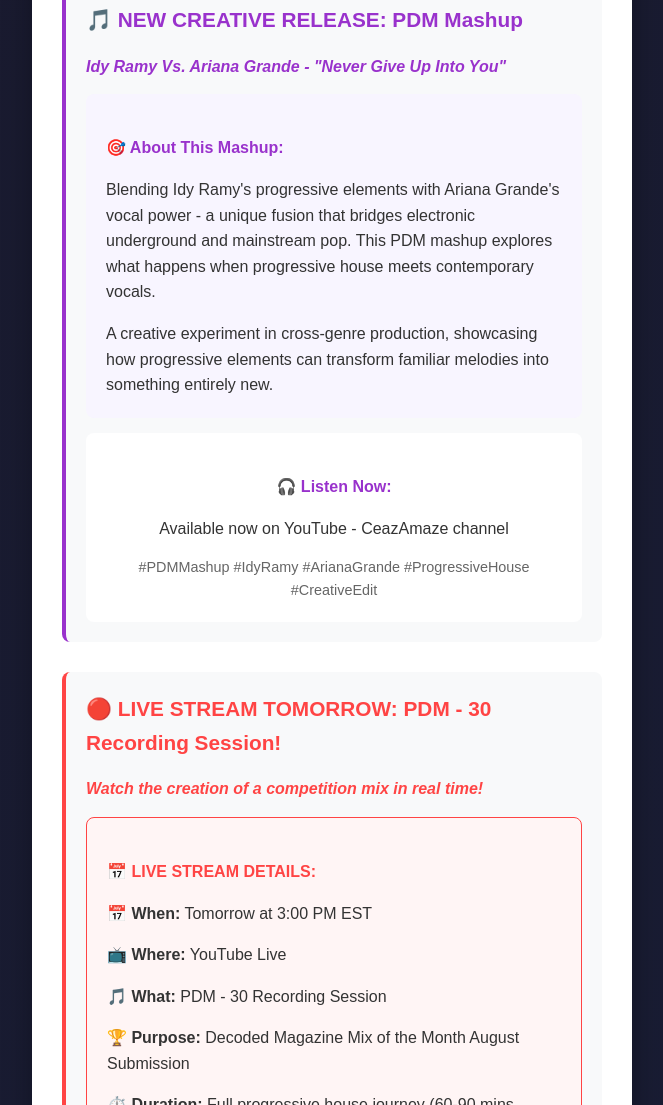
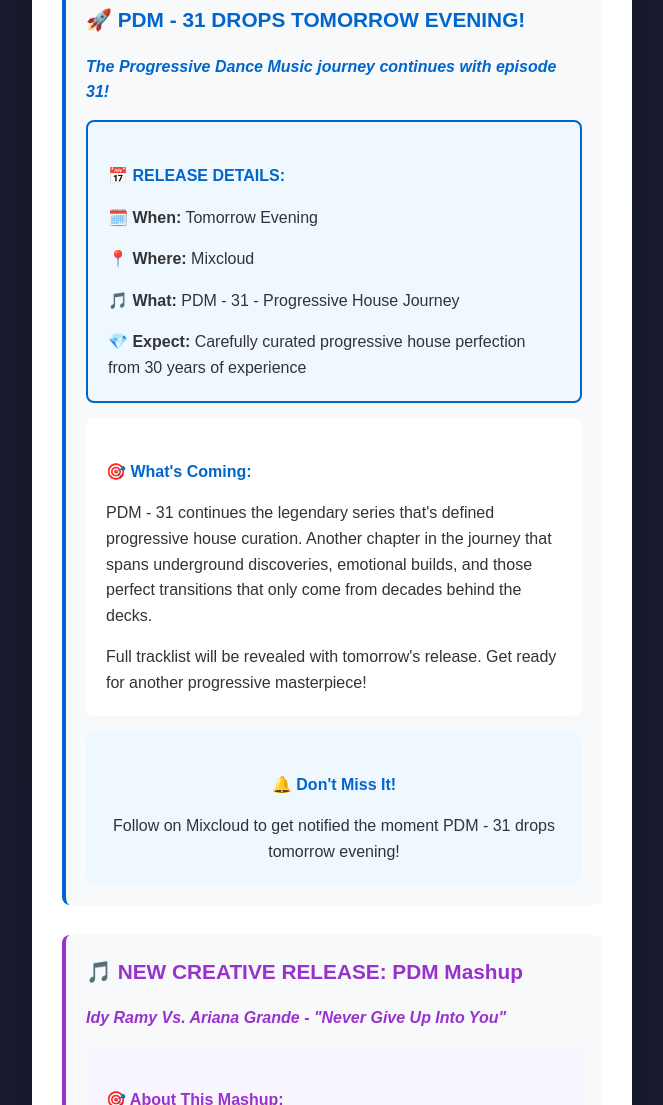
Before and after one commit to CeazAmaze/NewsLetter, a plain HTML site: page index.html in a window 1280 px wide. Shown: the part 698-1803 px from the top of the page, without its empty margins (308-971 px from the left). Drawn offline with Linux system fonts and the light colour scheme.

Commit message:
Update index.html

```diff
--- a/index.html
+++ b/index.html
@@ -158,7 +158,30 @@
                 </div>
             </div>
 
-            <!-- PDM MASHUP Release -->
+            <!-- PDM - 31 ANNOUNCEMENT -->
+            <div class="section" style="border-left: 4px solid #0066cc;">
+                <h2 style="color: #0066cc;">🚀 PDM - 31 DROPS TOMORROW EVENING!</h2>
+                <p style="margin-bottom: 15px; font-style: italic; color: #0066cc; font-weight: bold;">The Progressive Dance Music journey continues with episode 31!</p>
+
+                <div style="background: #f0f8ff; padding: 20px; border-radius: 8px; margin-bottom: 15px; border: 2px solid #0066cc;">
+                    <h4 style="color: #0066cc; margin-bottom: 15px;">📅 RELEASE DETAILS:</h4>
+                    <p style="margin-bottom: 10px;"><strong>🗓️ When:</strong> Tomorrow Evening</p>
+                    <p style="margin-bottom: 10px;"><strong>📍 Where:</strong> Mixcloud</p>
+                    <p style="margin-bottom: 10px;"><strong>🎵 What:</strong> PDM - 31 - Progressive House Journey</p>
+                    <p style="margin-bottom: 0;"><strong>💎 Expect:</strong> Carefully curated progressive house perfection from 30 years of experience</p>
+                </div>
+
+                <div style="background: white; padding: 20px; border-radius: 8px; margin-bottom: 15px;">
+                    <h4 style="color: #0066cc; margin-bottom: 15px;">🎯 What's Coming:</h4>
+                    <p style="margin-bottom: 10px;">PDM - 31 continues the legendary series that's defined progressive house curation. Another chapter in the journey that spans underground discoveries, emotional builds, and those perfect transitions that only come from decades behind the decks.</p>
+                    <p style="margin-bottom: 0;">Full tracklist will be revealed with tomorrow's release. Get ready for another progressive masterpiece!</p>
+                </div>
+
+                <div style="background: #f0f8ff; padding: 20px; border-radius: 8px; text-align: center;">
+                    <h4 style="color: #0066cc; margin-bottom: 15px;">🔔 Don't Miss It!</h4>
+                    <p style="margin-bottom: 0;">Follow on Mixcloud to get notified the moment PDM - 31 drops tomorrow evening!</p>
+                </div>
+            </div>
             <div class="section" style="border-left: 4px solid #9932cc;">
                 <h2 style="color: #9932cc;">🎵 NEW CREATIVE RELEASE: PDM Mashup</h2>
                 <p style="margin-bottom: 15px; font-style: italic; color: #9932cc; font-weight: bold;">Idy Ramy Vs. Ariana Grande - "Never Give Up Into You"</p>
```
